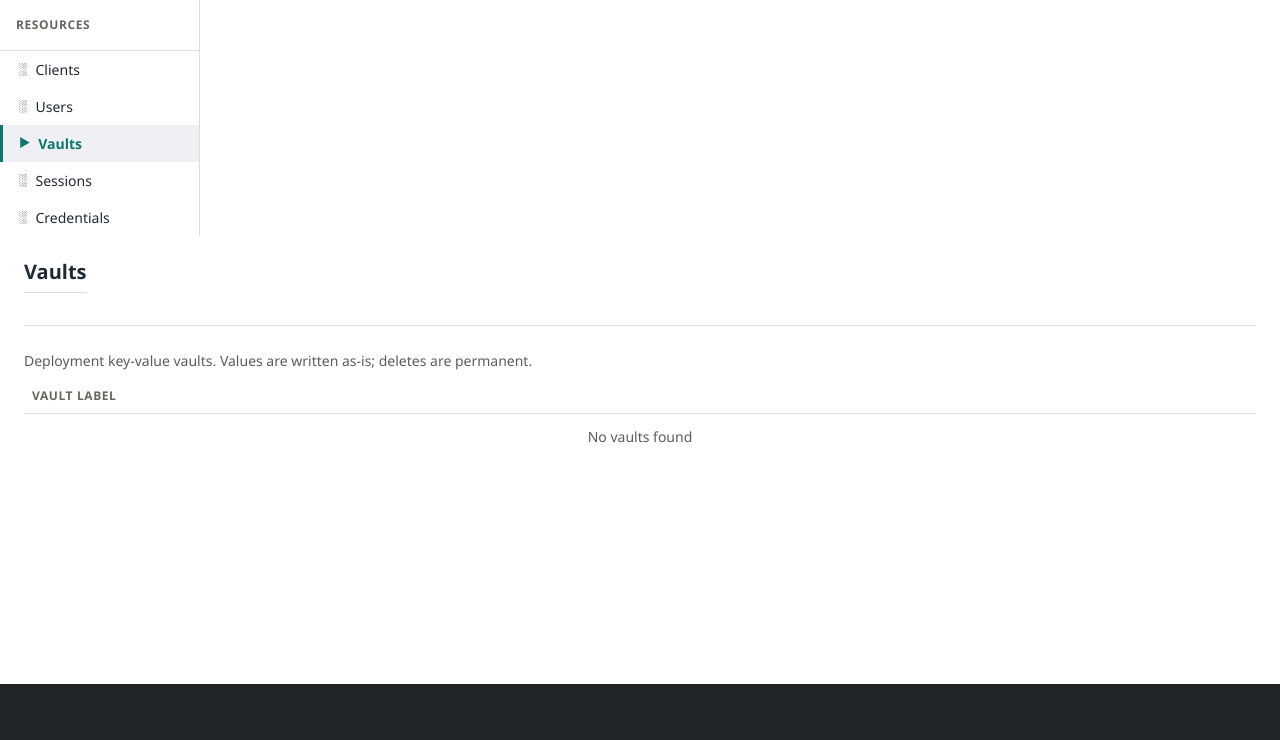
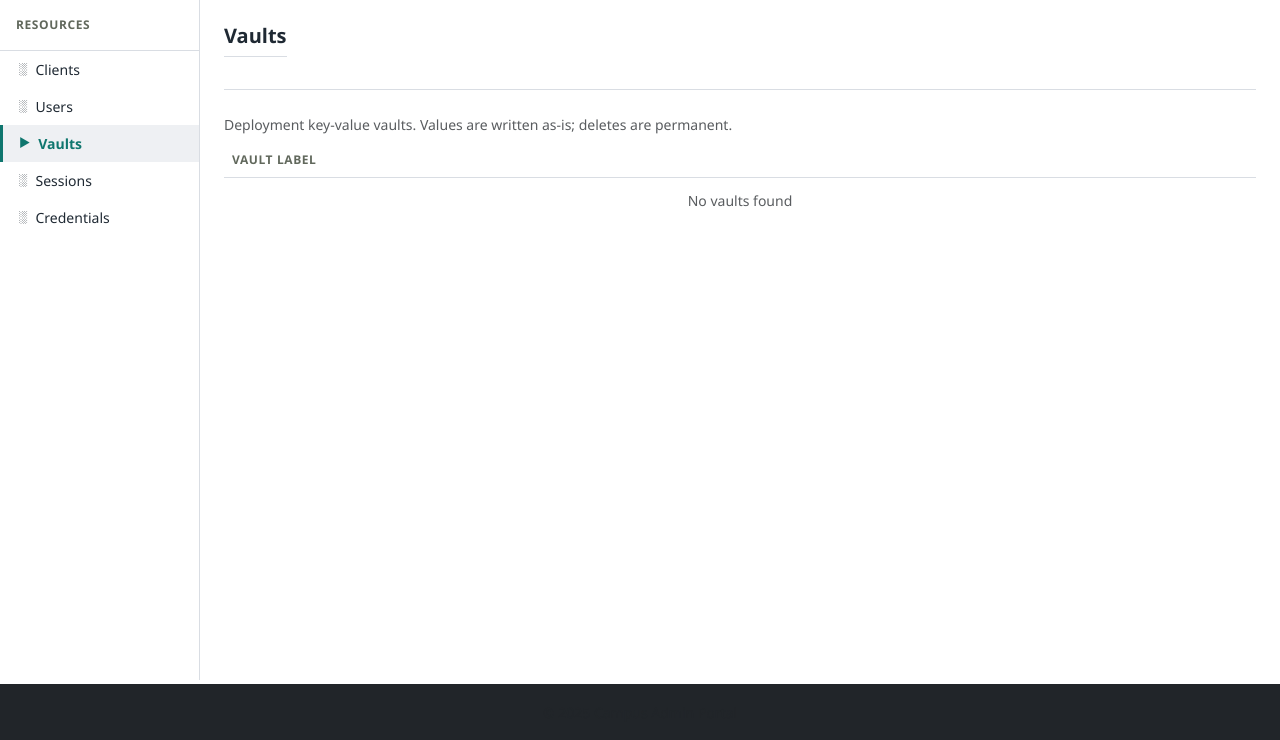
Before and after one commit to nyjc-computing/campus-admin, a Flask app: template apps/admin/templates/vaults.html in a window 1280 px wide. Shown: the part 60-800 px from the top of the page. Run offline with Flask 3, Linux system fonts and the light colour scheme; the template is opened without the code that fills it, so the values that code supplies are empty.

Commit message:
fix(admin): wrap the new resource views in the dashboard-layout flex row
sessions/vaults/credentials missed the <div class="dashboard-layout">
wrapper the other resource templates have, so the sidebar rendered
full-width with the content stacked below it instead of beside it.
The shared-sidebar test now asserts the wrapper on all six admin
pages so the regression class is caught.

```diff
--- a/apps/admin/templates/vaults.html
+++ b/apps/admin/templates/vaults.html
@@ -3,10 +3,11 @@
 {% block title %}Vaults - Campus Admin Portal{% endblock %}
 
 {% block content %}
-{% with active = 'vaults' %}{% include "_resource_sidebar.html" %}{% endwith %}
+<div class="dashboard-layout">
+    {% with active = 'vaults' %}{% include "_resource_sidebar.html" %}{% endwith %}
 
-<!-- Main content area -->
-<div class="dashboard-content">
+    <!-- Main content area -->
+    <div class="dashboard-content">
     <div class="resource-container">
         <div class="resource-header">
             <h2 class="resource-title">Vaults</h2>
@@ -130,6 +131,7 @@
         {% endif %}
     </div>
 </div>
+</div>
 
 <!-- Set Key Modal -->
 {% if selected %}
```
Also changed, not shown: apps/admin/templates/credentials.html (+5 -3 lines), apps/admin/templates/sessions.html (+5 -3 lines), tests/test_admin_resources.py (+5 -0 lines).
